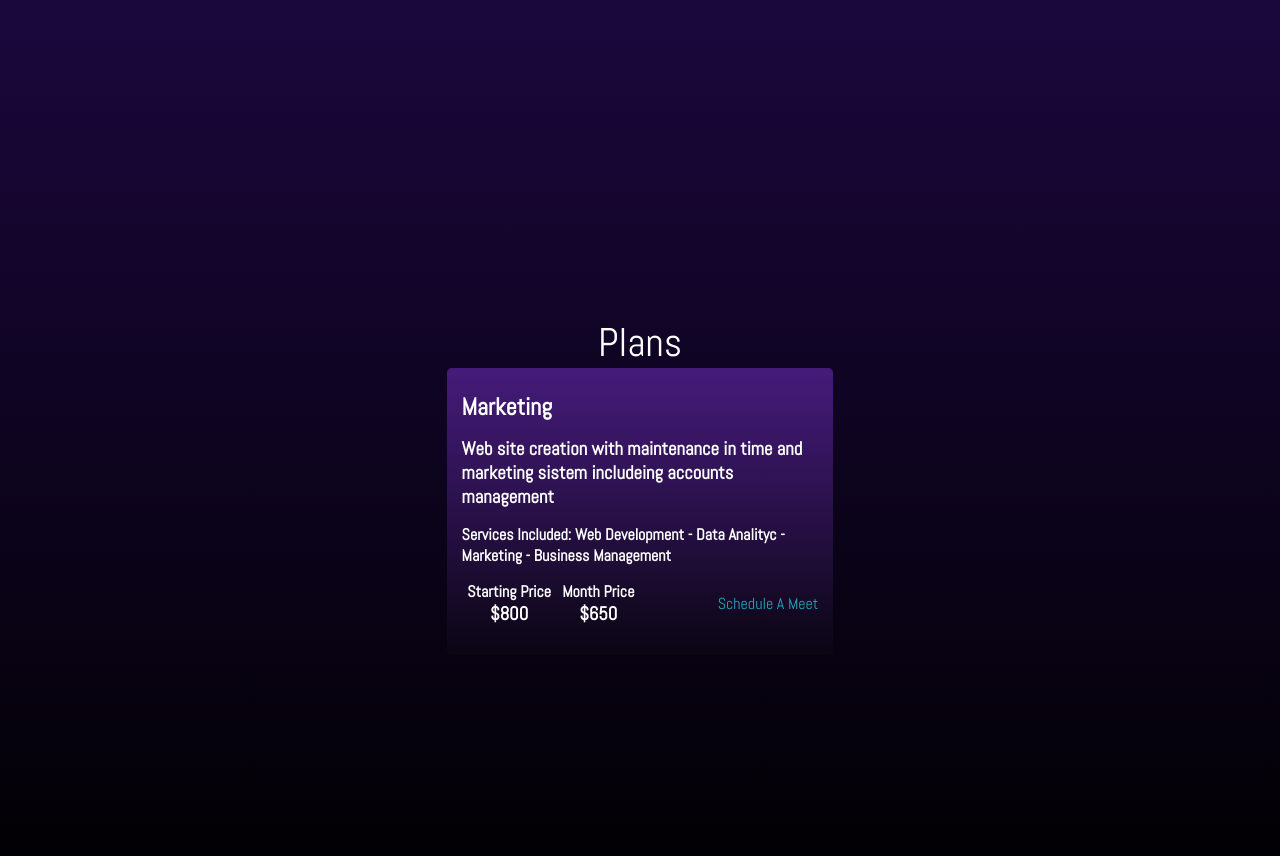
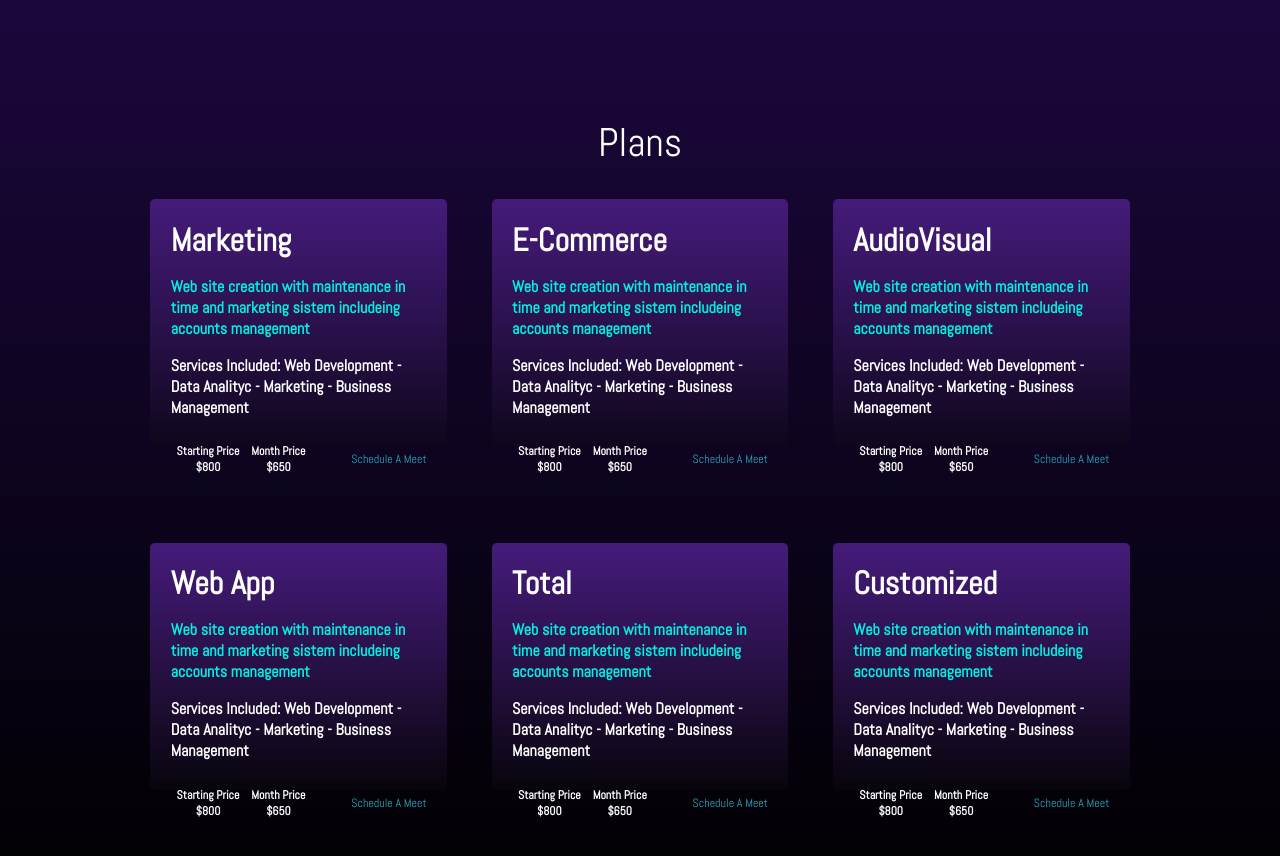
Before and after one commit to Nicolain12/stellarStride, a React (Vite) app: page / in a window 1280 px wide. Shown: the part 1514-2370 px from the top of the page. Built offline with nearby package versions, Linux system fonts and the light colour scheme.

Commit message:
banner, services and plans responsive

```diff
--- a/src/components/HomeSections/BannerHome/bannerHome.css
+++ b/src/components/HomeSections/BannerHome/bannerHome.css
@@ -26,6 +26,7 @@
     letter-spacing: 6px;
     margin: 0px;
     font-weight: 500;
+    z-index: 3;
     text-shadow: 2px -3px 4px rgba(0,0,0,0.75);
 }
 
@@ -33,6 +34,7 @@
     font-size: 39px;
     margin: 0px;
     font-weight: 300;
+    z-index: 3;
     text-shadow: 2px -3px 4px rgba(0,0,0,0.75);
 }
 
@@ -45,6 +47,7 @@
     font-size: 1.3rem;
     margin-top: 30px;
     font-weight: bold;
+    z-index: 3;
 }
 
 .bannerImageDiv{
@@ -142,6 +145,7 @@
         margin-top: 15px;
         cursor: pointer;
         transition: background-color 0.3s ease;
+
     }
 
     .bannerButton:hover{
--- a/src/components/HomeSections/PlansHome/plansHome.css
+++ b/src/components/HomeSections/PlansHome/plansHome.css
@@ -1,61 +1,188 @@
 .plansComponent {
     width: 100%;
+    margin: 9% 0;
     height: 100vh;
     display: flex;
     flex-direction: column;
-    align-items: center;
-    justify-content: center;
 }
 
-.plansTitle{
-    margin: 0px;
+.homePlansDiv {
+    width: 100%;
+    height: 93%;
+    display: flex;
+    flex-wrap: wrap;
+    justify-content: space-around;
+}
+
+.plansHomeTitleDiv {
+    height: 7%;
+    margin: 3%;
+}
+
+.plansTitle {
+    margin: 0;
     font-size: 2.5rem;
     font-weight: 500;
+    text-align: center;
 }
 
-.plansHomeName{
-    margin: 8px 0px;
+/* Main Text Plan */
+.plansHomeName {
+    margin: 0;
 }
 
-.plansHomeDescription{
-    margin: 15px 0px;
+.plansHomeDescription {
+
+    font-size: 10px;
+    color: #00F0E2;
 }
 
-.plansHomeServiceIncludes{
-    margin: 0px;
+.plansHomeServiceIncludes {
+    margin: 0;
+    font-size: 10px;
 }
 
-.homePlansInfoPriceDiv{
+/* Main Text Plan */
+
+.homePlansInfoPriceDiv {
     display: flex;
     margin: 15px 0px;
-    width: 50%;
+    width: 100%;
     justify-content: space-around;
 }
 
 .homePlansInfMeetoDiv {
     display: flex;
     align-items: center;
-    justify-content: space-between;
+    flex-direction: column;
 }
 
-.homePlans{
-    width: 50%;
-    background: rgb(69,27,122);
-    background: linear-gradient(180deg, rgba(69,27,122,1) 0%, rgba(16,13,20,0.32816876750700286) 99%);
+.homePlans {
+    width: 40%;
+    height: 30%;
+    background: rgb(69, 27, 122);
+    background: linear-gradient(180deg, rgba(69, 27, 122, 1) 0%, rgba(16, 13, 20, 0.32816876750700286) 99%);
     padding: 2%;
     border-radius: 5px;
 }
 
-.plansStartingPriceTitle{
-    margin: 0px
+.plansStartingPriceTitle {
+    margin: 0;
+    font-size: 10px;
 }
 
-.plansStartingPriceNumber{
+.plansStartingPriceNumber {
     margin: 0px;
+    font-size: 10px;
     display: flex;
     justify-content: center;
 }
 
-.plansLinkMeet{
-    color:  rgb(37, 166, 189);
+.plansLinkMeet {
+    font-size: 10px;
+    color: rgb(37, 166, 189);
+    cursor: pointer;
 }
+.plansLinkMeet:hover {
+    text-decoration: underline;
+}
+
+@media screen and (min-width : 425px) {
+    .plansHomeName {
+        margin: 0;
+    }
+    .plansHomeDescription {
+        font-size: 12px;
+    }
+    .plansHomeServiceIncludes {
+        font-size: 12px;
+    }
+    .plansStartingPriceTitle {
+        font-size: 12px;
+    }
+    .plansStartingPriceNumber {
+        font-size: 12px;
+    }
+    .plansLinkMeet {
+        font-size: 12px;
+    }
+}
+@media screen and (min-width : 768px) {
+    .plansHomeName {
+        margin: 0;
+        font-size: 2rem;
+    }
+    .plansComponent {
+        margin: 0;
+    }
+
+    .homePlans {
+        width: 25%;
+    }
+    /* Text */
+    .plansHomeDescription {
+        font-size: 14px;
+    }
+    .plansHomeServiceIncludes {
+        font-size: 14px;
+    }
+    .homePlansInfoPriceDiv{
+        width: 60%;
+        margin: 10% 0;
+    }
+    .plansStartingPriceTitle {
+        font-size: 10px;
+    }
+    .plansStartingPriceNumber {
+        font-size: 10px;
+    }
+    .plansLinkMeet {
+        font-size: 10px;
+    }
+
+    .homePlansInfMeetoDiv {
+        flex-direction: row;
+        justify-content: space-between;
+    }
+}
+
+@media screen and (min-width : 1060px) {
+    .homePlansInfoPriceDiv{
+        width: 55%;
+    }
+    .plansHomeDescription {
+        font-size: 16px;
+    }
+    .plansHomeServiceIncludes {
+        font-size: 16px;
+    }
+    .plansStartingPriceTitle {
+        font-size: 12px;
+    }
+    .plansStartingPriceNumber {
+        font-size: 12px;
+    }
+    .plansLinkMeet {
+        font-size: 12px;
+    }
+}
+@media screen and (min-width : 1400px) {
+    .homePlansInfoPriceDiv{
+        width: 60%;
+    }
+    .plansHomeDescription {
+        font-size: 19px;
+    }
+    .plansHomeServiceIncludes {
+        font-size: 19px;
+    }
+    .plansStartingPriceTitle {
+        font-size: 15px;
+    }
+    .plansStartingPriceNumber {
+        font-size: 15px;
+    }
+    .plansLinkMeet {
+        font-size: 14px;
+    }
+}
--- a/src/components/HomeSections/PlansHome/plansHome.jsx
+++ b/src/components/HomeSections/PlansHome/plansHome.jsx
@@ -4,10 +4,13 @@ import "./plansHome.css"
 function PlansHome() {
 
     return (
+
         <div className="plansComponent">
-            <h1 className="plansTitle">Plans</h1>
-            <div className="servicesHomeMainDiv">
-                {/* MARKETING */}
+            <div className="plansHomeTitleDiv">
+                <h1 className="plansTitle">Plans</h1>
+            </div>
+            <div className="homePlansDiv">
+            {/* MARKETING */}
                 <div className="homePlans">
                     <div className="homePlansInfoDiv">
                         <h2 className="plansHomeName">Marketing</h2>
@@ -27,9 +30,113 @@ function PlansHome() {
                         </div>
                         <a className="plansLinkMeet"> Schedule A Meet </a>
                     </div>
+
                 </div>
-
-
+                {/* E-Commerce */}
+                <div className="homePlans">
+                    <div className="homePlansInfoDiv">
+                        <h2 className="plansHomeName">E-Commerce</h2>
+                        <h3 className="plansHomeDescription">Web site creation with maintenance  in time and marketing sistem includeing accounts management</h3>
+                        <h4 className="plansHomeServiceIncludes">Services Included: Web Development - Data Analityc - Marketing - Business Management</h4>
+                    </div>
+                    <div className="homePlansInfMeetoDiv">
+                        <div className="homePlansInfoPriceDiv">
+                            <div className="plansStartingPrice">
+                                <h4 className="plansStartingPriceTitle">Starting Price</h4>
+                                <h3 className="plansStartingPriceNumber">$800</h3>
+                            </div>
+                            <div className="plansMonthPrice">
+                                <h4 className="plansStartingPriceTitle">Month Price</h4>
+                                <h3 className="plansStartingPriceNumber">$650</h3>
+                            </div>
+                        </div>
+                        <a className="plansLinkMeet"> Schedule A Meet </a>
+                    </div>
+                </div>
+                {/* AudioVisual */}
+                <div className="homePlans">
+                    <div className="homePlansInfoDiv">
+                        <h2 className="plansHomeName">AudioVisual</h2>
+                        <h3 className="plansHomeDescription">Web site creation with maintenance  in time and marketing sistem includeing accounts management</h3>
+                        <h4 className="plansHomeServiceIncludes">Services Included: Web Development - Data Analityc - Marketing - Business Management</h4>
+                    </div>
+                    <div className="homePlansInfMeetoDiv">
+                        <div className="homePlansInfoPriceDiv">
+                            <div className="plansStartingPrice">
+                                <h4 className="plansStartingPriceTitle">Starting Price</h4>
+                                <h3 className="plansStartingPriceNumber">$800</h3>
+                            </div>
+                            <div className="plansMonthPrice">
+                                <h4 className="plansStartingPriceTitle">Month Price</h4>
+                                <h3 className="plansStartingPriceNumber">$650</h3>
+                            </div>
+                        </div>
+                        <a className="plansLinkMeet"> Schedule A Meet </a>
+                    </div>
+                </div>
+                {/* Web Development */}
+                <div className="homePlans">
+                    <div className="homePlansInfoDiv">
+                        <h2 className="plansHomeName">Web App</h2>
+                        <h3 className="plansHomeDescription">Web site creation with maintenance  in time and marketing sistem includeing accounts management</h3>
+                        <h4 className="plansHomeServiceIncludes">Services Included: Web Development - Data Analityc - Marketing - Business Management</h4>
+                    </div>
+                    <div className="homePlansInfMeetoDiv">
+                        <div className="homePlansInfoPriceDiv">
+                            <div className="plansStartingPrice">
+                                <h4 className="plansStartingPriceTitle">Starting Price</h4>
+                                <h3 className="plansStartingPriceNumber">$800</h3>
+                            </div>
+                            <div className="plansMonthPrice">
+                                <h4 className="plansStartingPriceTitle">Month Price</h4>
+                                <h3 className="plansStartingPriceNumber">$650</h3>
+                            </div>
+                        </div>
+                        <a className="plansLinkMeet"> Schedule A Meet </a>
+                    </div>
+                </div>
+                {/* Total */}
+                <div className="homePlans">
+                    <div className="homePlansInfoDiv">
+                        <h2 className="plansHomeName">Total</h2>
+                        <h3 className="plansHomeDescription">Web site creation with maintenance  in time and marketing sistem includeing accounts management</h3>
+                        <h4 className="plansHomeServiceIncludes">Services Included: Web Development - Data Analityc - Marketing - Business Management</h4>
+                    </div>
+                    <div className="homePlansInfMeetoDiv">
+                        <div className="homePlansInfoPriceDiv">
+                            <div className="plansStartingPrice">
+                                <h4 className="plansStartingPriceTitle">Starting Price</h4>
+                                <h3 className="plansStartingPriceNumber">$800</h3>
+                            </div>
+                            <div className="plansMonthPrice">
+                                <h4 className="plansStartingPriceTitle">Month Price</h4>
+                                <h3 className="plansStartingPriceNumber">$650</h3>
+                            </div>
+                        </div>
+                        <a className="plansLinkMeet"> Schedule A Meet </a>
+                    </div>
+                </div>
+                {/* Customized */}
+                <div className="homePlans">
+                    <div className="homePlansInfoDiv">
+                        <h2 className="plansHomeName">Customized</h2>
+                        <h3 className="plansHomeDescription">Web site creation with maintenance  in time and marketing sistem includeing accounts management</h3>
+                        <h4 className="plansHomeServiceIncludes">Services Included: Web Development - Data Analityc - Marketing - Business Management</h4>
+                    </div>
+                    <div className="homePlansInfMeetoDiv">
+                        <div className="homePlansInfoPriceDiv">
+                            <div className="plansStartingPrice">
+                                <h4 className="plansStartingPriceTitle">Starting Price</h4>
+                                <h3 className="plansStartingPriceNumber">$800</h3>
+                            </div>
+                            <div className="plansMonthPrice">
+                                <h4 className="plansStartingPriceTitle">Month Price</h4>
+                                <h3 className="plansStartingPriceNumber">$650</h3>
+                            </div>
+                        </div>
+                        <a className="plansLinkMeet"> Schedule A Meet </a>
+                    </div>
+                </div>
             </div>
         </div>
     )
--- a/src/screens/HomeScreen/home.css
+++ b/src/screens/HomeScreen/home.css
@@ -6,11 +6,13 @@
     background: var(--Fondo, linear-gradient(180deg, #1A073B 63.5%, #000 100%));
     overflow-y: none;
 }
-
+.elementHome{
+    width: 100%;
+}
 
 .navSection{
     position: sticky;
-    bottom: 0px;
+    bottom: 10px;
     width: 80%;
     display: flex;
     justify-content: space-around;
@@ -27,3 +29,9 @@
 .navLink:hover{
     color: rgb(165, 166, 167);
 }
+
+@media screen and (min-width : 1060px) {
+    .elementHome{
+        width: 80%;
+    }
+}
--- a/src/screens/HomeScreen/home.jsx
+++ b/src/screens/HomeScreen/home.jsx
@@ -8,13 +8,13 @@ import { PlansHome } from '../../components/HomeSections/PlansHome/plansHome';
 function Home() {
   return (
     <div className='homeComponent'>
-      <Element name="bannerHome">
+      <Element  name="bannerHome">
         <BannerHome />
       </Element>
-      <Element name="serviceHome">
+      <Element className='elementHome' name="serviceHome">
         <ServiceHome />
       </Element>
-      <Element name="plansHome">
+      <Element className='elementHome' name="plansHome">
         <PlansHome />
       </Element>
 
```
